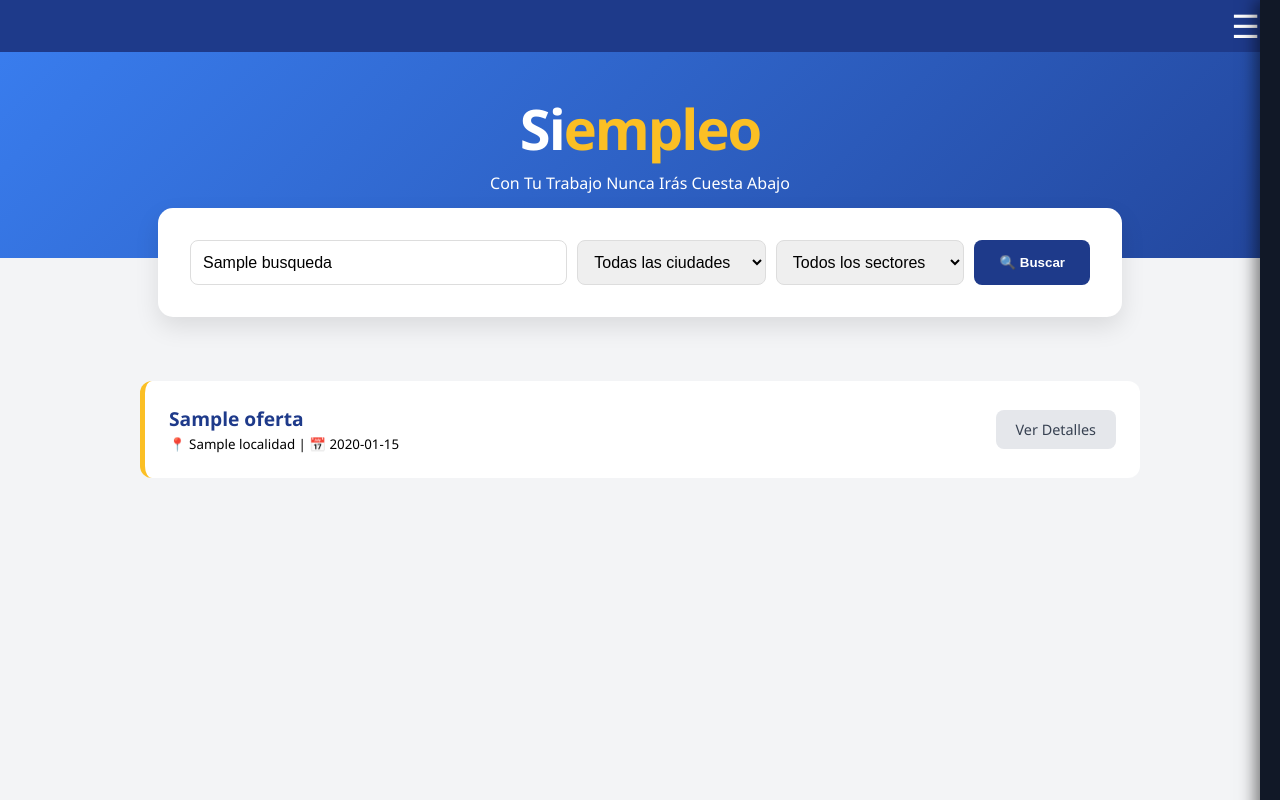
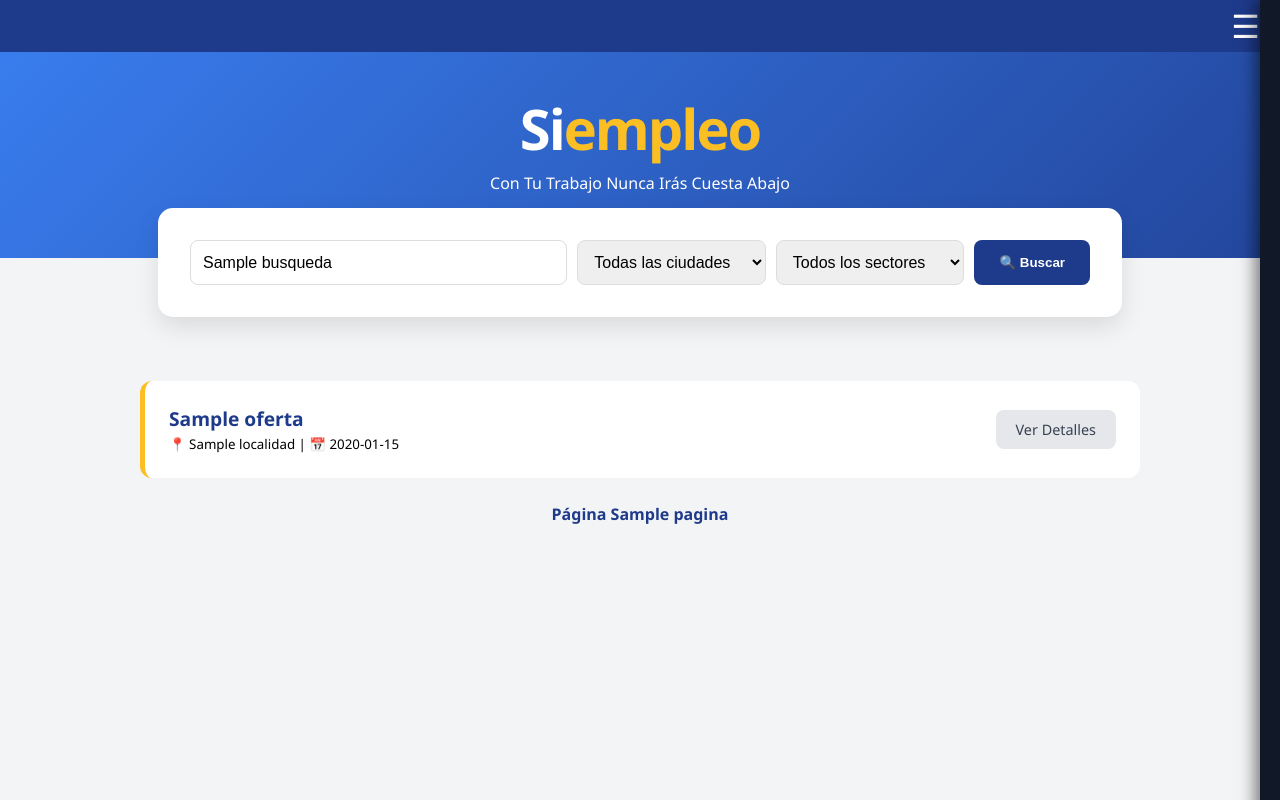
Before and after one commit to luisvoza9-jpg/siempleo, a Flask app: template templates/index.html in a window 1280 px wide. Run offline with Flask 3, Linux system fonts and the light colour scheme; the template is opened without the code that fills it: most values are stand-ins (such as "Sample title", 1, 10 or a date in 2020).

Commit message:
Update index.html

```diff
--- a/templates/index.html
+++ b/templates/index.html
@@ -109,6 +109,13 @@
         .job-card h2 { margin: 0; color: var(--primary); font-size: 1.2rem; }
         .btn-view { background: #e5e7eb; color: #374151; text-decoration: none; padding: 10px 20px; border-radius: 8px; font-size: 0.9rem; }
 
+        /* --- NUEVO: ESTILO PAGINACIÓN --- */
+        .pagination {
+            display: flex; justify-content: center; align-items: center;
+            gap: 15px; margin-top: 25px; padding-bottom: 40px;
+        }
+        .page-num { font-weight: bold; color: var(--primary); }
+
         /* --- KEYFRAMES --- */
         @keyframes spinAndScale {
             0% { transform: rotate(0deg) scale(1); }
@@ -205,6 +212,19 @@
                 <a href="/oferta/{{ oferta['slug'] }}" class="btn-view">Ver Detalles</a>
             </div>
             {% endfor %}
+
+            <div class="pagination">
+                {% if anterior %}
+                    <a href="{{ url_for('index', page=pagina-1, q=request.args.get('q', ''), pueblo=request.args.get('pueblo', ''), sector=request.args.get('sector', '')) }}" class="btn-view">Anterior</a>
+                {% endif %}
+
+                <span class="page-num">Página {{ pagina }}</span>
+
+                {% if siguiente %}
+                    <a href="{{ url_for('index', page=pagina+1, q=request.args.get('q', ''), pueblo=request.args.get('pueblo', ''), sector=request.args.get('sector', '')) }}" class="btn-view">Siguiente</a>
+                {% endif %}
+            </div>
+
         {% else %}
             <p style="text-align: center; color: #666;">No hemos encontrado ofertas. ¡Prueba otra búsqueda!</p>
         {% endif %}
```
